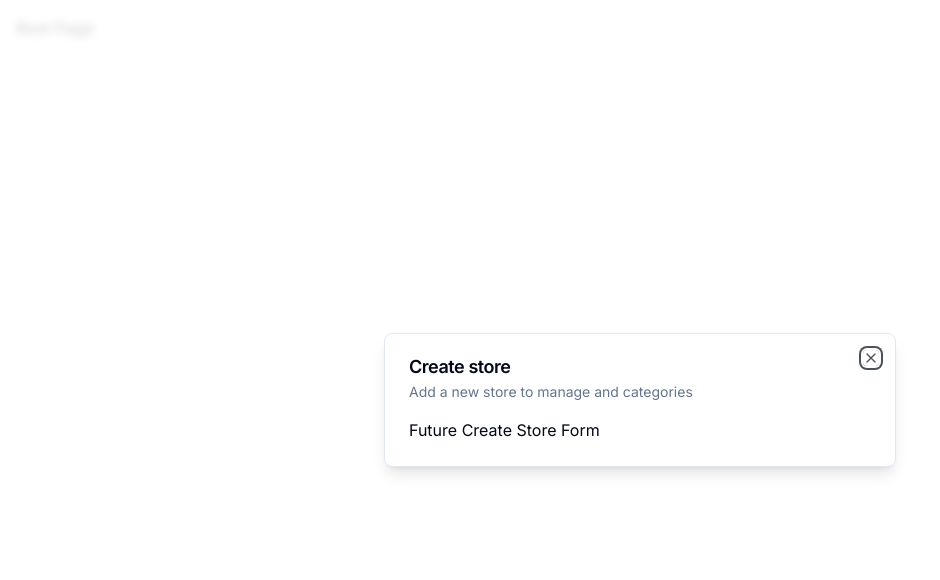
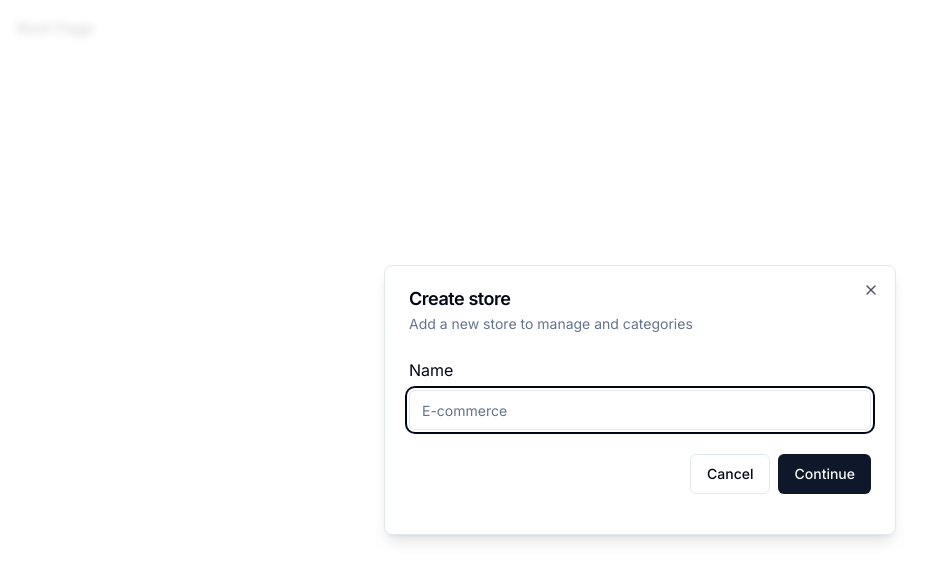
Before and after one commit to Atlon1/ecommerence-admin, a Next.js app: page / in a window 1280 px wide. Shown: the top 580 px of the page, without its empty margins (0-940 px from the left). Built offline with nearby package versions, Linux system fonts and the light colour scheme.

Commit message:
form inport rdy

```diff
--- a/components/modals/store-modal.tsx
+++ b/components/modals/store-modal.tsx
@@ -1,16 +1,73 @@
 'use client'
+import * as z from "zod"
 
+import {useForm} from "react-hook-form";
+
+import {zodResolver} from "@hookform/resolvers/zod";
+
+import {useStoreModal} from "@/hooks/use-store-modal";
 import {Modal} from "@/components/ui/modal";
-import {useStoreModal} from "@/hooks/use-store-modal";
+import {
+    Form,
+    FormControl,
+    FormField,
+    FormItem,
+    FormMessage
+} from "@/components/ui/form";
+import {Input} from "@/components/ui/input";
+import {Button} from "@/components/ui/button";
+
+const fromSchema = z.object({
+    name: z.string().min(1),
+})
 
 export const StoreModal = () => {
     const storeModal = useStoreModal()
+    const form = useForm<z.infer<typeof fromSchema>>({
+        resolver: zodResolver(fromSchema),
+        defaultValues: {
+            name: '',
+        }
+    })
+
+    const onSubmit = async (values: z.infer<typeof fromSchema>) => {
+        console.log(values)
+    }
+
     return (
         <Modal title="Create store"
                description="Add a new store to manage and categories"
                isOpen={storeModal.isOpen}
                onClose={storeModal.onClose}>
-            Future Create Store Form
+            <div>
+                <div className='space-y-4 py-2 pb-4'>
+                    <Form {...form}>
+                        <form onSubmit={form.handleSubmit(onSubmit)}>
+                            <FormField
+                                control={form.control}
+                                name='name'
+                                render={({field}) => (
+                                    <FormItem>
+                                        <FormItem>Name</FormItem>
+                                        <FormControl>
+                                            <Input placeholder='E-commerce' {...field}/>
+                                        </FormControl>
+                                        <FormMessage/>
+                                    </FormItem>
+                                )}
+                            />
+                            <div className='pt-6 space-x-2 flex items-center justify-end w-full'>
+                                <Button
+                                    variant='outline'
+                                    onClick={storeModal.onClose}>
+                                    Cancel
+                                </Button>
+                                <Button type='submit'>Continue</Button>
+                            </div>
+                        </form>
+                    </Form>
+                </div>
+            </div>
         </Modal>
     )
 }
```
